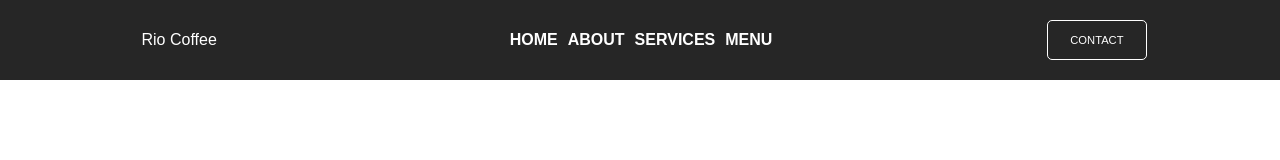
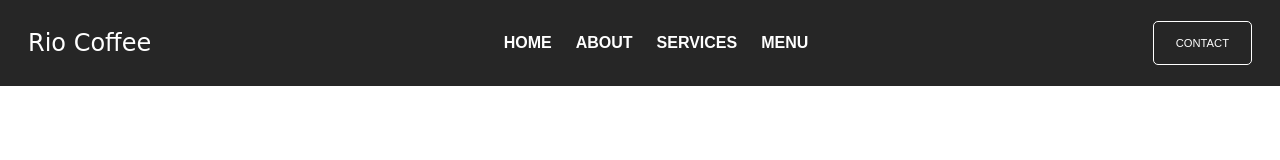
Before and after one commit to ArsLoDDD/flex_header_prac, a plain HTML site: page index.html in a window 1280 px wide. Drawn offline with Linux system fonts and the light colour scheme.

Commit message:
add fontfamily, add padding heager

```diff
--- a/assets/CSS/style.css
+++ b/assets/CSS/style.css
@@ -1,27 +1,32 @@
 *{
-    /* box-sizing: border-box; */
+    box-sizing: border-box;
     font-family: sans-serif;
-    list-style: none;
+    /* list-style: none; */
 }
 body {
     padding: 0;
     margin: 0;
 }
 a {
+    color: white;
     text-decoration: none;
-    color: white;
     text-transform: uppercase ;
 }
 a.logo {
+    font-size: 1.5em;
+    padding-left: 0;
     text-transform: capitalize;
+    font-family: 'Akshar', sans-serif;
+    font-family: 'Pacifico', cursive;
 }
 header {
     display: flex;
-    justify-content: space-around;
+    justify-content: space-between;
     flex-wrap: wrap;
-    align-items: left;
-    min-height: 10vh;
-    width: 100%;
+    /* align-items: left; */
+
+    /* min-height: 10vh; */
+    padding: 18px 28px;
     background-color: #262626;
 }
 header>*{
@@ -29,20 +34,23 @@ header>*{
 }
 ul {
     display: flex;
-
+    list-style: none;
+    padding: 0;
 }
 li {
-    margin-left: 10px;
     font-weight: bold;
 }
 
-.logo , .header-button , ul {
+li+li{
+    margin-left: 1.5em;
+}
+.logo, .header-button{
     margin: auto 0;
 }
 .header-button {
     font-size: 0.7em;
     /* margin-bottom: 7px; */
-    padding: 13px 22px;
+    padding: 15px 22px;
     border: 1.5px solid white;
     border-radius: 5px;
 }
@@ -50,4 +58,5 @@ li {
     background-color: white;
     color: black;
     transition-duration: 0.3s;
+    cursor: pointer;
 }
--- a/index.html
+++ b/index.html
@@ -6,6 +6,7 @@
     <meta name="viewport" content="width=device-width, initial-scale=1.0">
     <title>Header</title>
     <link rel="stylesheet" href="./assets/CSS/style.css">
+    <link rel="preconnect" href="https://fonts.googleapis.com">
 </head>
 <body>
     <!-- header.header>a.logo+(ul.list>li.list-item*4)+button.header-button{contact} -->
```
